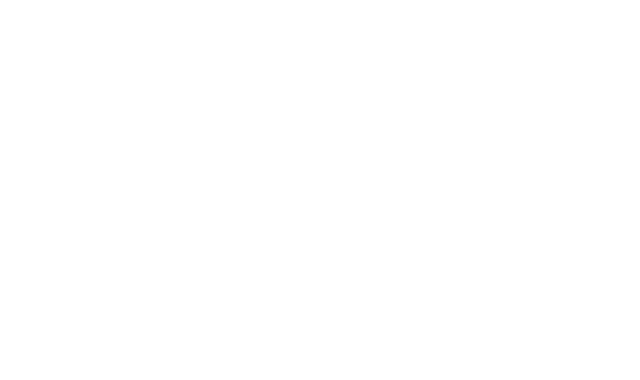
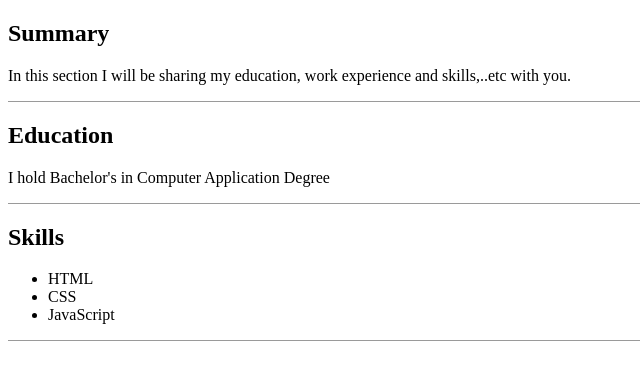
Before and after one commit to DevDuckling/Capstone-Project-1, a plain HTML site: page index.html in a window 1280 px wide. Shown: the whole page, without its empty margins (0-640 px from the left). Drawn offline with Linux system fonts and the light colour scheme.

Commit message:
update
Summary, education and skills added

```diff
--- a/index.html
+++ b/index.html
@@ -4,9 +4,28 @@
     <meta charset="UTF-8">
     <meta http-equiv="X-UA-Compatible" content="IE=edge">
     <meta name="viewport" content="width=device-width, initial-scale=1.0">
-    <title>Portfolio</title>
+    <title>My Resume</title>
 </head>
 <body>
 
+
+    <h2>Summary</h2>
+    <p>In this section I will be sharing my education, work experience and skills,..etc with you. </p>
+    <hr size="1">
+
+    <h2>Education</h2>
+    <p>I hold Bachelor's in Computer Application Degree</p>
+    <hr size="1">
+
+    <h2>Skills</h2>
+    <p><ul>
+        <li>HTML</li>
+        <li>CSS</li>
+        <li>JavaScript</li>
+    </ul></p>
+    <hr size="1">
+
+
+
 </body>
 </html>
```
